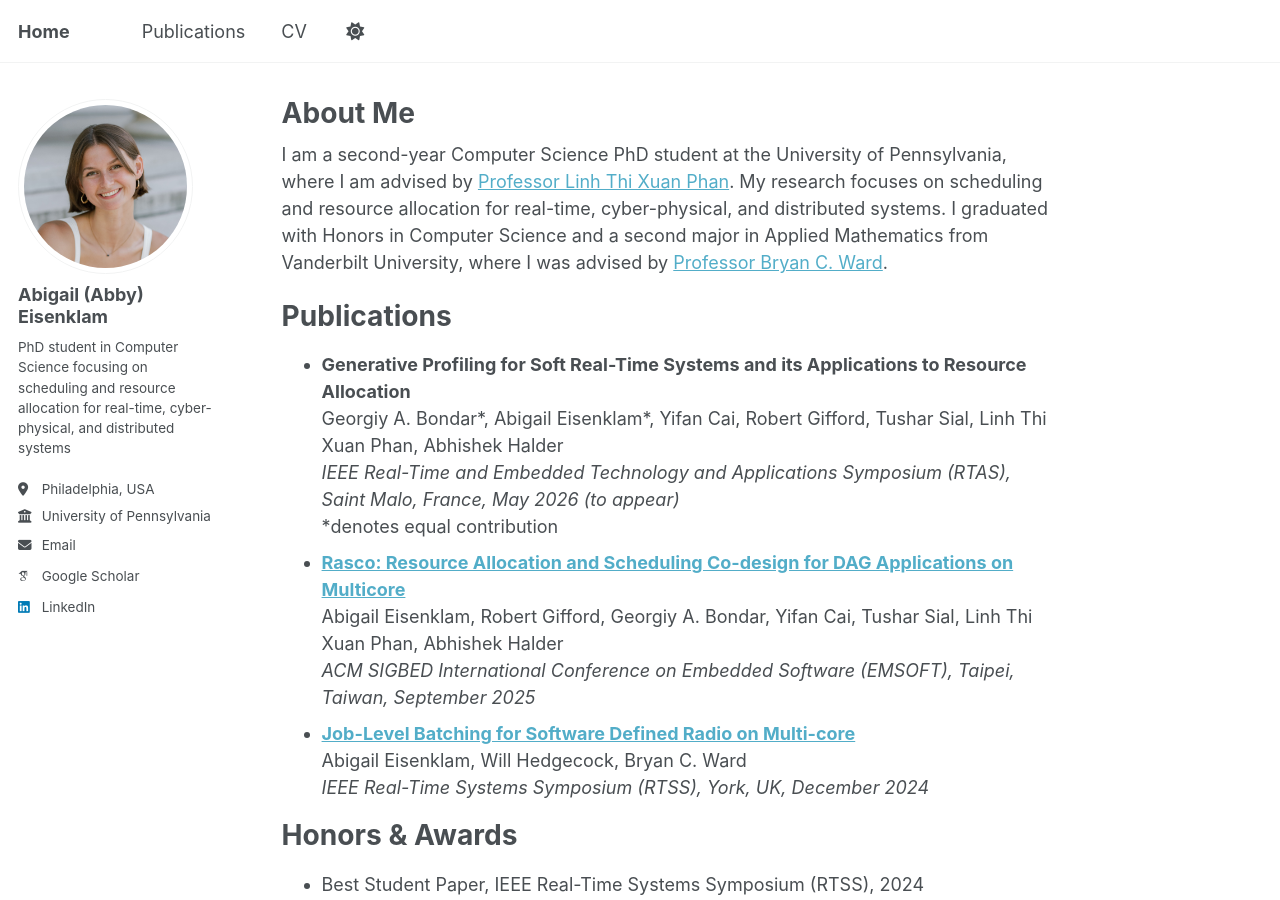
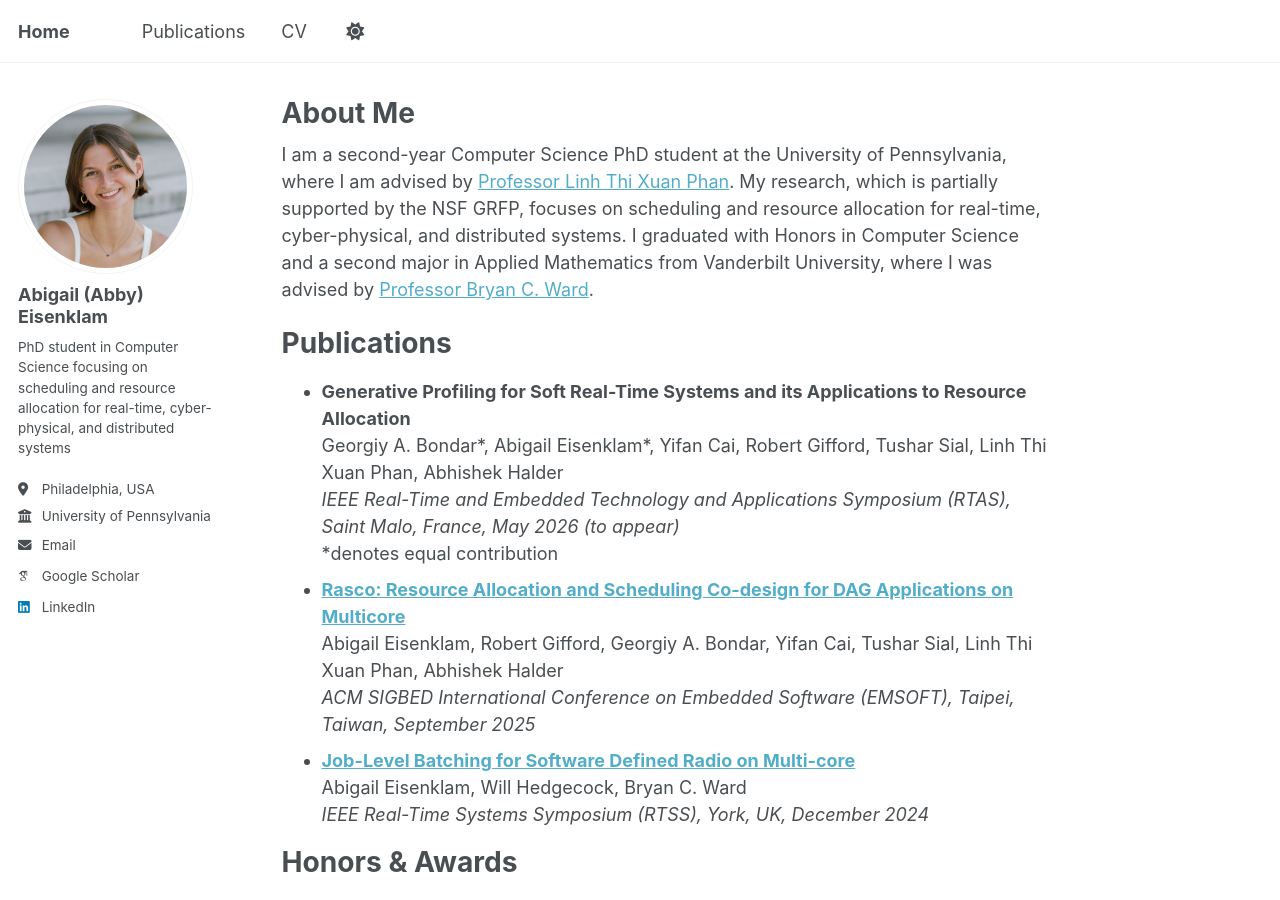
Before and after one commit to abbyeisenklam/abbyeisenklam.github.io, a Jekyll site: the page built from _pages/about.md, in a window 1280 px wide and 900 px high. Built offline with Jekyll 4.4.1, drawn with Linux system fonts in a browser that asks for light colours; some web fonts are replaced; a script that is not in the unit is left out.

```diff
--- a/_pages/about.md
+++ b/_pages/about.md
@@ -7,7 +7,7 @@ redirect_from:
   - /about.html
 ---
 
-I am a second-year Computer Science PhD student at the University of Pennsylvania, where I am advised by [Professor Linh Thi Xuan Phan](https://www.cis.upenn.edu/~linhphan/). My research focuses on scheduling and resource allocation for real-time, cyber-physical, and distributed systems. I graduated with Honors in Computer Science and a second major in Applied Mathematics from Vanderbilt University, where I was advised by [Professor Bryan C. Ward](https://my.vanderbilt.edu/bryancward/).
+I am a second-year Computer Science PhD student at the University of Pennsylvania, where I am advised by [Professor Linh Thi Xuan Phan](https://www.cis.upenn.edu/~linhphan/). My research, which is partially supported by the NSF GRFP, focuses on scheduling and resource allocation for real-time, cyber-physical, and distributed systems. I graduated with Honors in Computer Science and a second major in Applied Mathematics from Vanderbilt University, where I was advised by [Professor Bryan C. Ward](https://my.vanderbilt.edu/bryancward/).
 
 Publications
 ======
```
